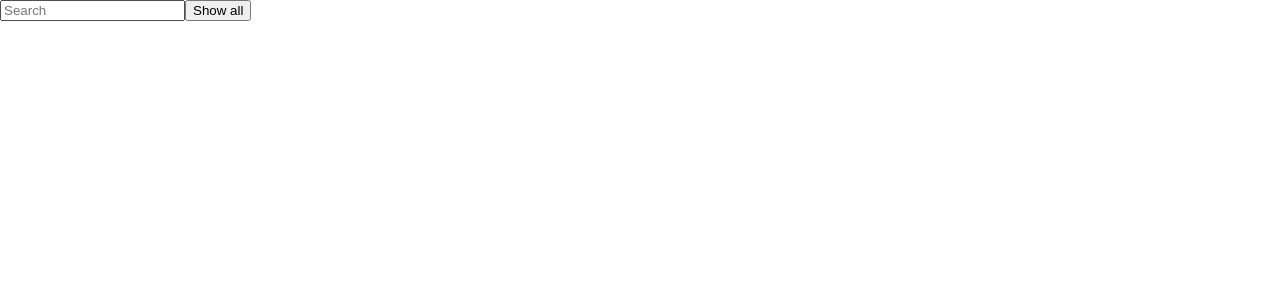
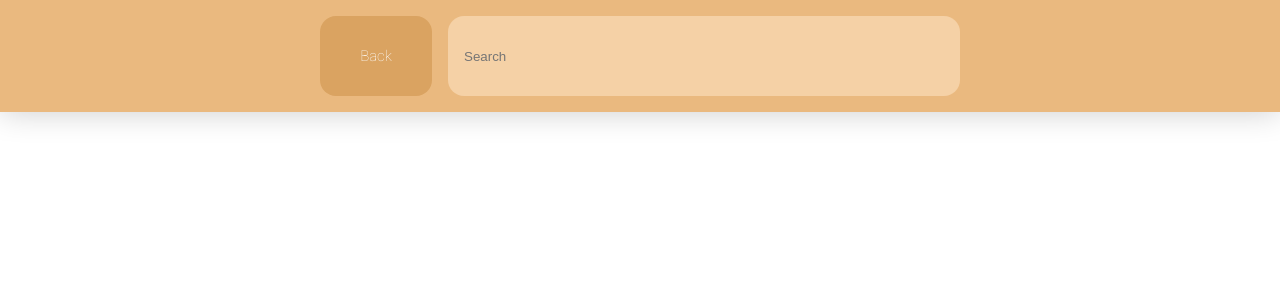
Before and after one commit to erwanriou/myread, a React (Create React App) app: page /search in a window 1280 px wide. Shown: the top 300 px of the page. Built offline with nearby package versions, Linux system fonts and the light colour scheme.

Commit message:
some styling and fixing the thumbnail api error

```diff
--- a/src/components/app/App.js
+++ b/src/components/app/App.js
@@ -13,9 +13,7 @@ class App extends React.Component  {
     super(props)
     this.state = {
       books: [],
-      query: '',
-      //the word query will be to check if the query match word in order to activate the componentdidmount
-      word: ['Android', 'Art', 'Artificial Intelligence', 'Astronomy', 'Austen', 'Baseball', 'Basketball', 'Bhagat', 'Biography', 'Brief', 'Business', 'Camus', 'Cervantes', 'Christie', 'Classics', 'Comics', 'Cook', 'Cricket', 'Cycling', 'Desai', 'Design', 'Development', 'Digital Marketing', 'Drama', 'Drawing', 'Dumas', 'Education', 'Everything', 'Fantasy', 'Film', 'Finance', 'First', 'Fitness', 'Football', 'Future', 'Games', 'Gandhi', 'Homer', 'Horror', 'Hugo', 'Ibsen', 'Journey', 'Kafka', 'King', 'Lahiri', 'Larsson', 'Learn', 'Literary Fiction', 'Make', 'Manage', 'Marquez', 'Money', 'Mystery', 'Negotiate', 'Painting', 'Philosophy', 'Photography', 'Poetry', 'Production', 'Programming', 'React', 'Redux', 'River', 'Robotics', 'Rowling', 'Satire', 'Science Fiction', 'Shakespeare', 'Singh', 'Swimming', 'Tale', 'Thrun', 'Time', 'Tolstoy', 'Travel', 'Ultimate', 'Virtual Reality', 'Web Development', 'iOS']
+      query: ''
     }
 
     this.updateQuery = this.updateQuery.bind(this);
@@ -23,16 +21,19 @@ class App extends React.Component  {
   }
 
 
-
-
   updateQuery = (query) => {
     this.setState(() => ({
       query: query.trim()
     }))
-    if ((this.state.query) && (this.state.word.includes(this.state.query))) {
-    //calling the API here
-    BookAPI.search(this.state.query)
-      .then(books => this.setState({books: books}));
+    if ((this.state.query)) {
+      BookAPI.search(this.state.query)
+        .then((books) => {
+          if (books.error) {
+            this.setState({books: []});
+          } else {
+            this.setState({books});
+          }
+        })
     }
   }
 
--- a/src/components/book/Book.css
+++ b/src/components/book/Book.css
@@ -4,14 +4,18 @@
   height: auto;
   overflow: hidden;
   justify-content: center;
-  margin-right: 1px;
-  margin-top: 1px;
-  background-color: #b5b5b5;
-  opacity: 0.5;
+  margin-right: 30px;
+  margin-top: 30px;
+  background-color: #6d6d6d;
+  border-radius: 1rem;
+  filter: grayscale(1);
+  box-shadow: 0 0 10px rgba(0, 0, 0, 0.5);
+  transition: 0.5s linear;
 }
 
 .book:hover {
-  opacity: 1;
+  filter: grayscale(0);
+  box-shadow: 0 0 50px rgba(0, 0, 0, 0.5);
 }
 
 .book img {
--- a/src/components/book/Book.js
+++ b/src/components/book/Book.js
@@ -1,13 +1,30 @@
 import React from 'react';
+import PropTypes from 'prop-types';
 import './Book.css';
 
 class Book extends React.Component {
+  static propTypes = {
+    book: PropTypes.string.isRequired
+  }
+
+  checkThumbnail() {
+    if (!this.props.book.imageLinks.thumbnail) {
+      return   <img
+          src='#'
+          alt={this.props.book.title}/>
+    } else {
+      return <img
+          src={this.props.book.imageLinks.thumbnail}
+          alt={this.props.book.title}/>
+    }
+  }
 
   render () {
+
     return (
       <div className="book">
         <div className="image">
-          <img src={this.props.book.imageLinks.thumbnail} alt={this.props.book.title}/>
+          {this.checkThumbnail()}
         </div>
         <div className="text">
           <h1>{this.props.book.title}</h1>
--- a/src/components/bookslist/BooksList.css
+++ b/src/components/bookslist/BooksList.css
@@ -1,5 +1,7 @@
 .bookList {
   display: flex;
+  justify-content: center;
   flex-wrap: wrap;
   width: 100%;
+  margin: 0 auto;
 }
--- a/src/components/searchbar/SearchBar.css
+++ b/src/components/searchbar/SearchBar.css
@@ -0,0 +1,42 @@
+.header {
+  position: sticky;
+  top: 0;
+  z-index: 1000;
+  display: flex;
+  justify-content: center;
+  height: 7rem;
+  background-color: #eab97f;
+  box-shadow: 0 0 30px 0 rgba(0, 0, 0, 0.2);
+}
+
+.header input {
+  display: flex;
+  align-self: center;
+  border: none;
+  background-color: #f5d1a6;
+  border-radius: 1rem;
+  padding: 1rem;
+  height: 3rem;
+  width: 30rem;
+}
+
+textarea:focus, input:focus{
+  outline: none;
+}
+
+.link {
+  display: flex;
+  align-self: center;
+  align-items: center;
+  justify-content: center;
+  padding: 1rem;
+  height: 3rem;
+  width: 5rem;
+  margin-right: 1rem;
+  border-radius: 1rem;
+  background-color: #daa361;
+  color: white;
+  text-decoration: none;
+  font-size: 15px;
+  text-align: center;
+}
--- a/src/components/searchbar/SearchBar.js
+++ b/src/components/searchbar/SearchBar.js
@@ -1,22 +1,23 @@
 import React from 'react';
+import {Link} from 'react-router-dom';
 import './SearchBar.css';
 
 class SearchBar extends React.Component {
 
   render () {
     return (
-      <div>
+      <div className="header">
+        <Link
+          className='link'
+          to='/'>
+          Back
+        </Link>
         <input
           type="text"
           placeholder="Search"
           value={this.props.query}
           onChange={(event) => this.props.updateQuery(event.target.value)}
         />
-        <button
-          onClick={this.props.clearQuery}>
-          Show all
-        </button>
-
       </div>
     )
   }
```
Also changed, not shown: src/images/noimage.svg (added).
